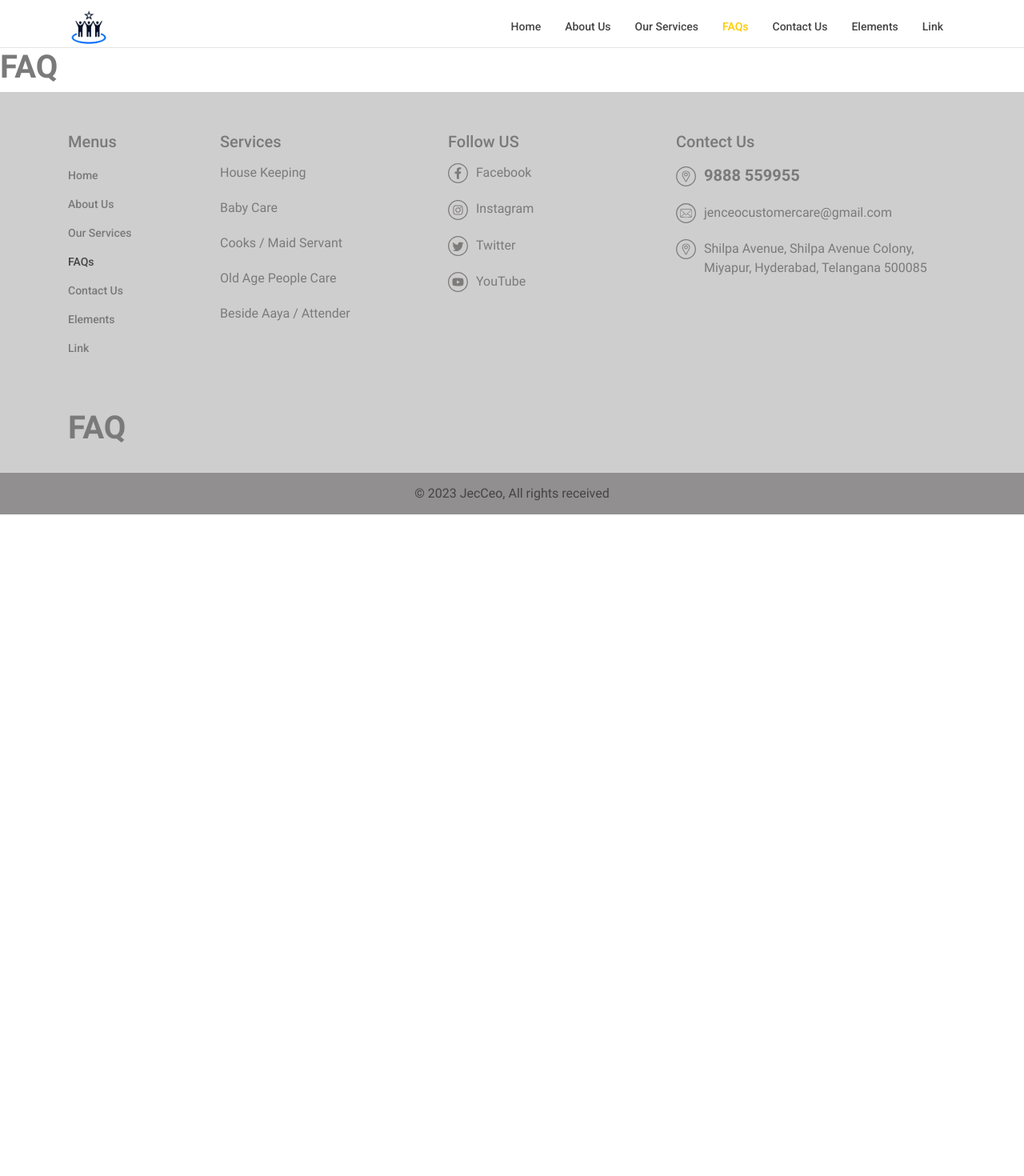
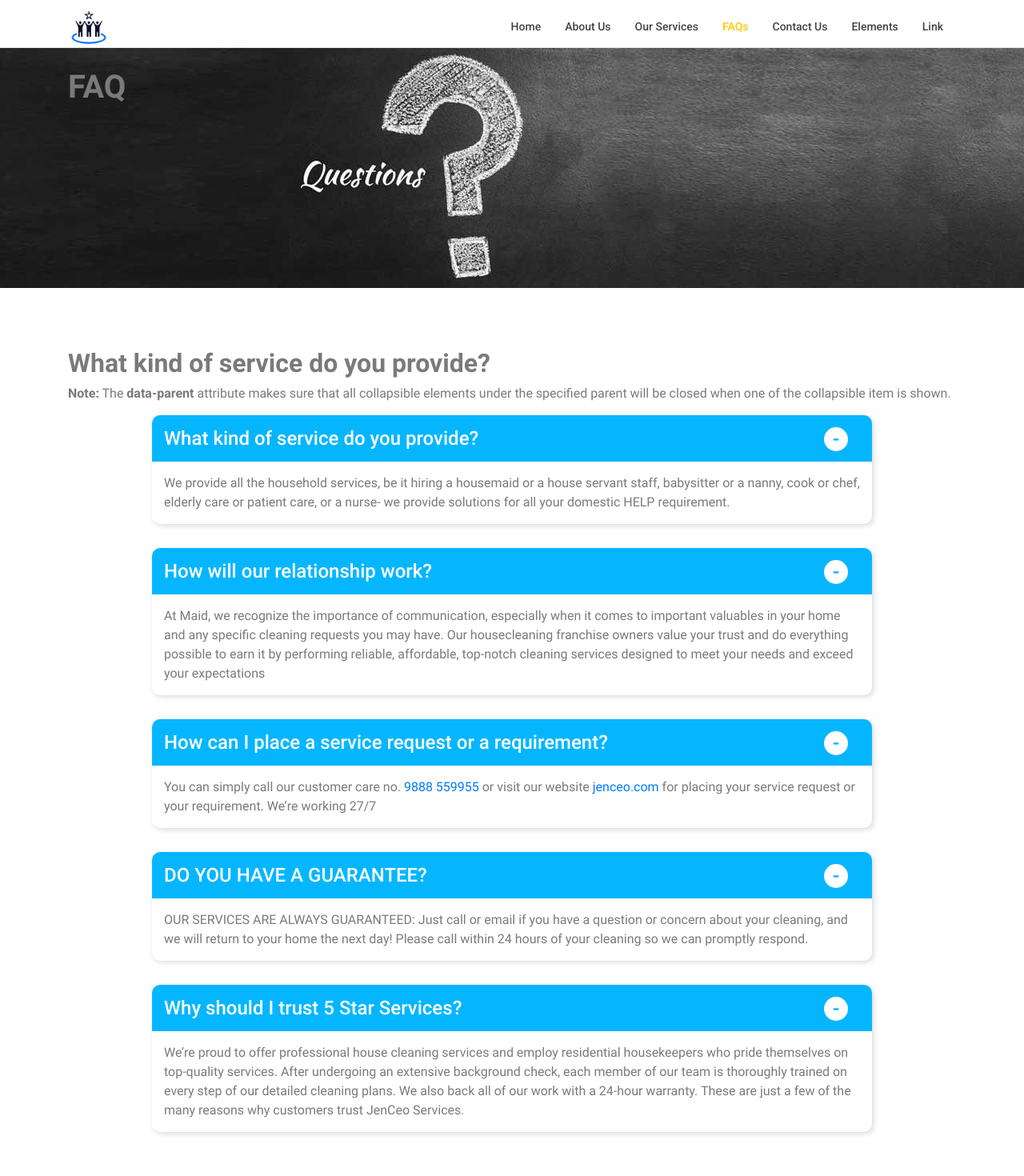
Before and after one commit to jnanaprakashpinisetti/HomeCare, a React (Create React App) app in the folder home-care/: page /FAQs in a window 1280 px wide. Shown: the top 1470 px of the page at 80% size. Before the commit the page ends 800 px from the top, so only its background shows below. Built offline with nearby package versions, Linux system fonts and the light colour scheme.

Commit message:
FAQ Basic implementation done.

```diff
--- a/home-care/src/components/pages/Faq.js
+++ b/home-care/src/components/pages/Faq.js
@@ -2,8 +2,81 @@ import React from 'react';
 
 const Faq = () => {
     return (
-        <div className="mt-60">
-            <h1>FAQ</h1>
+        <div className="faq mt-60">
+            <div className="hero-banner">
+                <div className="container">
+                    <div className="row">
+                        <div className="col-md-12">
+                            <h1>FAQ</h1>
+                        </div>
+
+                    </div>
+
+                </div>
+            </div>
+
+            <div className="container">
+                <h2>What kind of service do you provide?</h2>
+                <p><strong>Note:</strong> The <strong>data-parent</strong> attribute makes sure that all collapsible elements under the specified parent will be closed when one of the collapsible item is shown.</p>
+                <div className="panel-group" id="accordion">
+                    <div className="panel panel-default">
+                        <div className="panel-heading">
+                            <h4 className="panel-title">
+                                <a data-toggle="collapse" data-parent="#accordion" href="#collapse1">What kind of service do you provide?</a>
+                            </h4>
+                        </div>
+                        <div id="collapse1" className="panel-collapse collapse show in">
+                            <div className="panel-body">We provide all the household services, be it hiring a housemaid or a house servant staff, babysitter or a nanny, cook or chef, elderly care or patient care, or a nurse- we provide solutions for all your domestic HELP requirement.  </div>
+                        </div>
+                    </div>
+                    <div className="panel panel-default">
+                        <div className="panel-heading">
+                            <h4 className="panel-title">
+                                <a data-toggle="collapse" data-parent="#accordion" href="#collapse2">How will our relationship work?</a>
+                            </h4>
+                        </div>
+                        <div id="collapse2" className="panel-collapse collapse show">
+                            <div className="panel-body">At Maid, we recognize the importance of communication, especially when it comes to important valuables in your home and any specific cleaning requests you may have. Our housecleaning franchise owners value your trust and do everything possible to earn it by performing reliable, affordable, top-notch cleaning services designed to meet your needs and exceed your expectations</div>
+                        </div>
+                    </div>
+
+
+                    <div className="panel panel-default">
+                        <div className="panel-heading">
+                            <h4 className="panel-title">
+                                <a data-toggle="collapse" data-parent="#accordion" href="#collapse3">How can I place a service request or a requirement?</a>
+                            </h4>
+                        </div>
+                        <div id="collapse3" className="panel-collapse collapse show">
+                            <div className="panel-body">You can simply call our customer care no. <a href="tell:9888559955">9888 559955</a> or visit our website <a href="www.jenceo.com">jenceo.com</a> for placing your service request or your requirement. We’re working 27/7  </div>
+                        </div>
+                    </div>
+
+                    <div className="panel panel-default">
+                        <div className="panel-heading">
+                            <h4 className="panel-title">
+                                <a data-toggle="collapse" data-parent="#accordion" href="#collapse4">DO YOU HAVE A GUARANTEE?</a>
+                            </h4>
+                        </div>
+                        <div id="collapse4" className="panel-collapse collapse show">
+                            <div className="panel-body">OUR SERVICES ARE ALWAYS GUARANTEED: Just call or email if you have a question or concern about your cleaning, and we will return to your home the next day! Please call within 24 hours of your cleaning so we can promptly respond.</div>
+                        </div>
+                    </div>
+
+                    <div className="panel panel-default">
+                        <div className="panel-heading">
+                            <h4 className="panel-title">
+                                <a data-toggle="collapse" data-parent="#accordion" href="#collapse5">Why should I trust 5 Star Services?</a>
+                            </h4>
+                        </div>
+                        <div id="collapse5" className="panel-collapse collapse show">
+                            <div className="panel-body">We’re proud to offer professional house cleaning services and employ residential housekeepers who pride themselves on top-quality services. After undergoing an extensive background check, each member of our team is thoroughly trained on every step of our detailed cleaning plans. We also back all of our work with a 24-hour warranty. These are just a few of the many reasons why customers trust JenCeo Services.</div>
+                        </div>
+                    </div>
+
+
+                </div>
+            </div>
 
         </div>
     );
--- a/home-care/src/index.scss
+++ b/home-care/src/index.scss
@@ -13,6 +13,7 @@
 @import 'scss/layout/navbar';
 @import 'scss/layout/footer';
 @import 'scss/layout/contact-us';
+@import 'scss/layout/faq';
 
 
 // Components
--- /dev/null
+++ b/home-care/src/scss/layout/faq.scss
@@ -0,0 +1,65 @@
+.faq {
+    .hero-banner {
+        background-image: url(../../images/img/faq-banner-2.jpg);
+        height: 300px;
+        background-size: cover;
+        background-position: center;
+        background-repeat: no-repeat;
+    }
+
+    .panel-group {
+        max-width: 900px;
+        margin: auto;
+    }
+
+    .panel {
+
+        margin-bottom: 30px;
+        box-shadow: 2px 2px 6px 0px #b3afaf78;
+        border-radius: 10px;
+        overflow: hidden;
+    }
+
+    .panel-heading {
+        padding: 15px;
+        background: $blue;
+    }
+
+    .panel-title {
+        margin-bottom: 0;
+
+        a {
+            color: $white;
+            position: relative;
+            display: block;
+
+            &::before {
+                content: "-";
+                width: 30px;
+                height: 30px;
+                position: absolute;
+                right: 15px;
+                background: $white;
+                color: $blue;
+                text-align: center;
+                border-radius: 50%;
+                font-size: 25px;
+            }
+
+            &.collapsed {
+                &::before {
+                    content: "+"
+                }
+            }
+
+            &:hover {
+                text-decoration: none;
+            }
+        }
+
+    }
+
+    .panel-body {
+        padding: 15px;
+    }
+}
```
Also changed, not shown: home-care/src/images/img/faq-banner-2.jpg (added), home-care/src/images/img/faq-banner.jpg (added).
